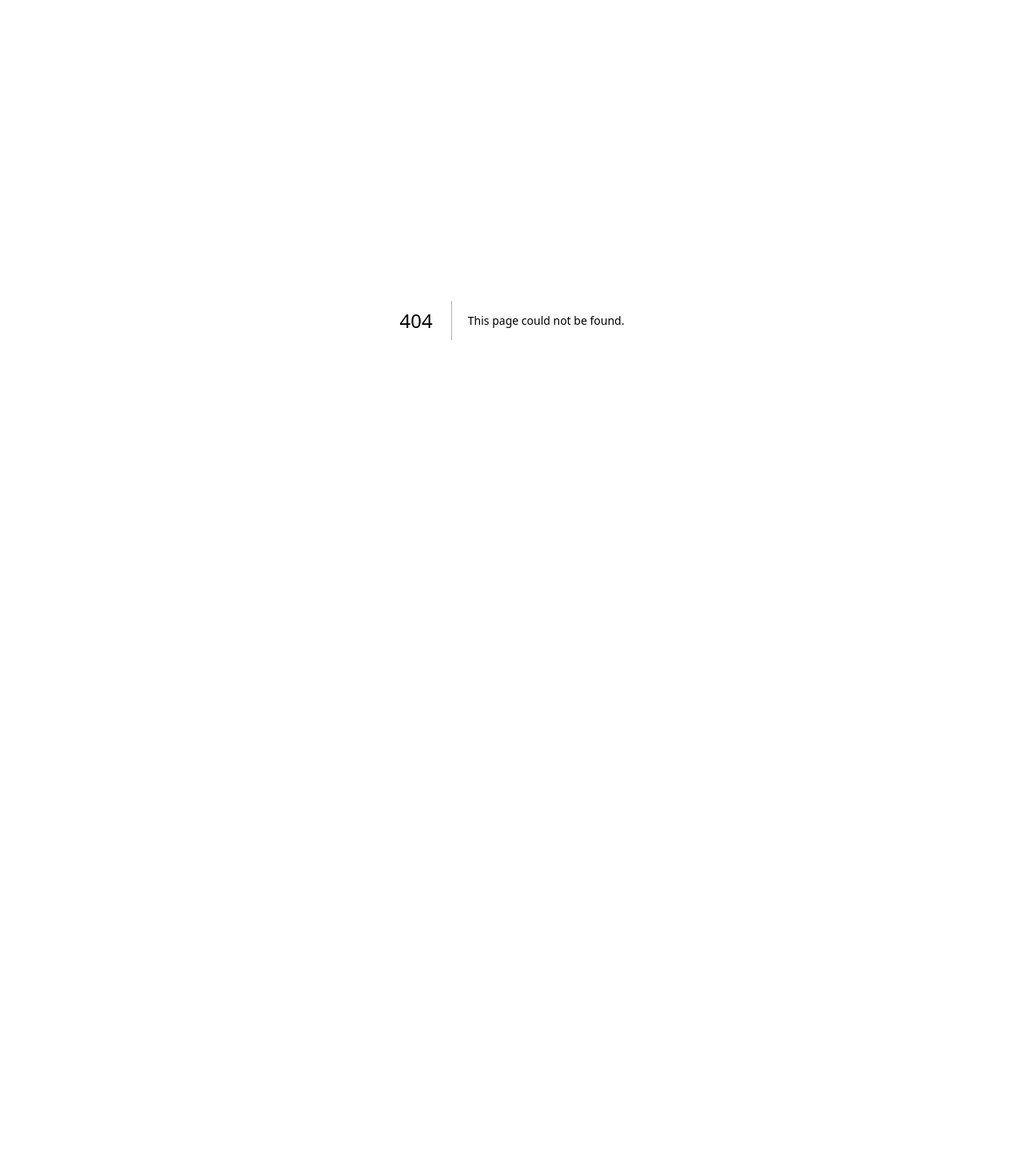
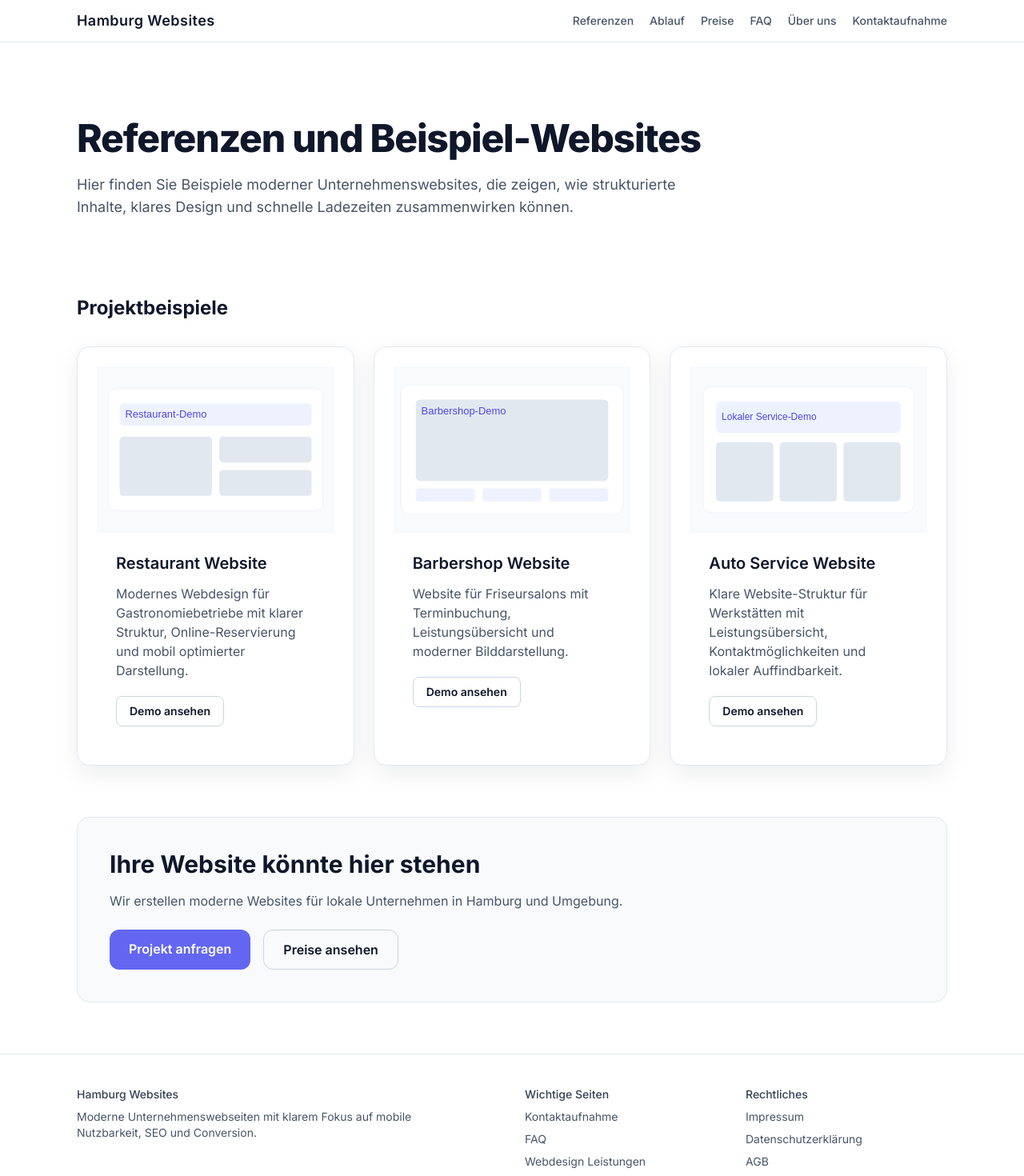
Before and after one commit to VonBismark1871/Hamburg-Website, a Next.js app: page /referenzen in a window 1280 px wide. Before the commit this address had no page. Shown: the top 1470 px of the page at 80% size. Before the commit the page ends 800 px from the top, so only its background shows below. Built offline with nearby package versions, Linux system fonts and the light colour scheme.

Commit message:
Add Referenzen and Ablauf pages and update navigation

```diff
--- a/components/Header.jsx
+++ b/components/Header.jsx
@@ -1,8 +1,10 @@
 import Link from 'next/link';
 
 const navItems = [
+  { href: '/referenzen', label: 'Referenzen' },
+  { href: '/ablauf', label: 'Ablauf' },
+  { href: '/preise', label: 'Preise' },
   { href: '/faq', label: 'FAQ' },
-  { href: '/preise', label: 'Preise' },
   { href: '/ueber-uns', label: 'Über uns' },
   { href: '/kontakt', label: 'Kontaktaufnahme' }
 ];
@@ -10,12 +12,11 @@ const navItems = [
 export default function Header() {
   return (
     <header className="sticky top-0 z-40 border-b border-slate-200/80 bg-white/95 backdrop-blur">
-      <div className="section-container flex items-center justify-between gap-3 py-3 sm:gap-6">
+      <div className="section-container flex items-center justify-between gap-6 py-3">
         <Link href="/" className="text-base font-semibold tracking-wide text-slateBlue sm:text-lg">
           Hamburg Websites
         </Link>
 
-        <div className="flex items-center gap-2 sm:gap-4">
         <nav aria-label="Hauptnavigation" className="hidden items-center gap-5 text-sm text-slate-600 md:flex">
           {navItems.map((item) => (
             <Link key={item.href} href={item.href} className="font-medium transition hover:text-accent">
@@ -23,14 +24,6 @@ export default function Header() {
             </Link>
           ))}
         </nav>
-
-          <Link
-            href="/#portfolio"
-            className="rounded-lg border border-slate-300 px-3 py-2 text-xs font-medium text-slateBlue transition hover:border-accent hover:text-accent sm:text-sm"
-          >
-            Genauer ansehen
-          </Link>
-        </div>
       </div>
 
       <nav aria-label="Mobile Navigation" className="border-t border-slate-200/70 bg-white/95 md:hidden">
--- /dev/null
+++ b/pages/ablauf.js
@@ -0,0 +1,91 @@
+import Link from 'next/link';
+import Footer from '../components/Footer';
+import Header from '../components/Header';
+import SEOHead from '../components/SEOHead';
+
+const steps = [
+  {
+    title: 'Anfrage',
+    text: 'Sie senden uns einige Informationen zu Ihrem Unternehmen, Ihren Leistungen und Ihren Vorstellungen.'
+  },
+  {
+    title: 'Kostenlose Demo-Website',
+    text: 'Auf Basis Ihrer Angaben erstellen wir eine erste Demo-Website, damit Sie Aufbau, Stil und Struktur sehen können.'
+  },
+  {
+    title: 'Abstimmung',
+    text: 'Sie prüfen die Demo-Website und teilen uns Ihre Wünsche und Anpassungen mit.'
+  },
+  {
+    title: 'Umsetzung',
+    text: 'Nach der Abstimmung setzen wir die vollständige Website um und bereiten sie technisch für die Veröffentlichung vor.'
+  },
+  {
+    title: 'Prüfung und Livegang',
+    text: 'Nach Fertigstellung erhalten Sie die Website zur finalen Prüfung. Anschließend wird sie veröffentlicht.'
+  }
+];
+
+export default function AblaufPage() {
+  return (
+    <>
+      <SEOHead
+        title="So läuft die Zusammenarbeit ab"
+        description="Erfahren Sie den klaren und transparenten Ablauf von der Anfrage bis zum Livegang Ihrer neuen Website."
+        path="/ablauf"
+      />
+      <Header />
+      <main>
+        <section className="section-container section-spacing pb-6" aria-labelledby="ablauf-heading">
+          <h1 id="ablauf-heading" className="text-4xl font-extrabold tracking-tight text-slateBlue sm:text-5xl">
+            So läuft die Zusammenarbeit ab
+          </h1>
+          <p className="mt-5 max-w-3xl text-lg text-slate-600">
+            Von der ersten Anfrage bis zur veröffentlichten Website bleibt der Ablauf klar und transparent.
+          </p>
+        </section>
+
+        <section className="section-container pb-16" aria-labelledby="prozess-heading">
+          <h2 id="prozess-heading" className="text-2xl font-bold text-slateBlue">
+            Der Ablauf in 5 Schritten
+          </h2>
+          <ol className="mt-8 grid gap-6 lg:grid-cols-5">
+            {steps.map((step, index) => (
+              <li key={step.title} className="relative rounded-2xl border border-slate-200 bg-white p-6 shadow-soft">
+                <p className="text-sm font-semibold uppercase tracking-wide text-accent">Schritt {index + 1}</p>
+                <h3 className="mt-3 text-lg font-semibold text-slateBlue">{step.title}</h3>
+                <p className="mt-3 text-sm text-slate-600">{step.text}</p>
+              </li>
+            ))}
+          </ol>
+          <p className="mt-6 text-sm font-medium text-slate-600">
+            Eine erste Demo-Website erhalten Sie in der Regel innerhalb weniger Tage.
+          </p>
+        </section>
+
+        <section className="section-container pb-16" aria-labelledby="ablauf-cta-heading">
+          <div className="rounded-2xl border border-slate-200 bg-slate-50 p-8 sm:p-10">
+            <h2 id="ablauf-cta-heading" className="text-2xl font-bold text-slateBlue sm:text-3xl">
+              Bereit für Ihre neue Website?
+            </h2>
+            <p className="mt-4 max-w-2xl text-slate-600">
+              Kontaktieren Sie uns und erhalten Sie eine erste Einschätzung für Ihr Projekt.
+            </p>
+            <div className="mt-6 flex flex-wrap gap-4">
+              <Link href="/kontakt" className="rounded-xl bg-accent px-6 py-3 font-semibold text-white transition hover:bg-indigo-500">
+                Projekt anfragen
+              </Link>
+              <Link
+                href="/preise"
+                className="rounded-xl border border-slate-300 px-6 py-3 font-semibold text-slateBlue transition hover:border-accent hover:text-accent"
+              >
+                Preise ansehen
+              </Link>
+            </div>
+          </div>
+        </section>
+      </main>
+      <Footer />
+    </>
+  );
+}
--- /dev/null
+++ b/pages/referenzen.js
@@ -0,0 +1,96 @@
+import Image from 'next/image';
+import Link from 'next/link';
+import Footer from '../components/Footer';
+import Header from '../components/Header';
+import SEOHead from '../components/SEOHead';
+
+const projects = [
+  {
+    title: 'Restaurant Website',
+    description:
+      'Modernes Webdesign für Gastronomiebetriebe mit klarer Struktur, Online-Reservierung und mobil optimierter Darstellung.',
+    image: '/demo-images/restaurant.svg'
+  },
+  {
+    title: 'Barbershop Website',
+    description:
+      'Website für Friseursalons mit Terminbuchung, Leistungsübersicht und moderner Bilddarstellung.',
+    image: '/demo-images/barbershop.svg'
+  },
+  {
+    title: 'Auto Service Website',
+    description:
+      'Klare Website-Struktur für Werkstätten mit Leistungsübersicht, Kontaktmöglichkeiten und lokaler Auffindbarkeit.',
+    image: '/demo-images/local-service.svg'
+  }
+];
+
+export default function ReferenzenPage() {
+  return (
+    <>
+      <SEOHead
+        title="Referenzen und Beispiel-Websites"
+        description="Beispiele moderner Unternehmenswebsites von Hamburg Websites mit klarer Struktur, modernem Design und schnellen Ladezeiten."
+        path="/referenzen"
+      />
+      <Header />
+      <main>
+        <section className="section-container section-spacing pb-6" aria-labelledby="referenzen-heading">
+          <h1 id="referenzen-heading" className="text-4xl font-extrabold tracking-tight text-slateBlue sm:text-5xl">
+            Referenzen und Beispiel-Websites
+          </h1>
+          <p className="mt-5 max-w-3xl text-lg text-slate-600">
+            Hier finden Sie Beispiele moderner Unternehmenswebsites, die zeigen, wie strukturierte Inhalte, klares Design
+            und schnelle Ladezeiten zusammenwirken können.
+          </p>
+        </section>
+
+        <section className="section-container pb-16" aria-labelledby="projekt-grid-heading">
+          <h2 id="projekt-grid-heading" className="text-2xl font-bold text-slateBlue">
+            Projektbeispiele
+          </h2>
+          <div className="mt-8 grid gap-6 md:grid-cols-2 xl:grid-cols-3">
+            {projects.map((project) => (
+              <article key={project.title} className="card overflow-hidden p-0">
+                <Image src={project.image} alt={project.title} width={700} height={450} className="h-52 w-full object-cover" />
+                <div className="p-6">
+                  <h3 className="text-xl font-semibold text-slateBlue">{project.title}</h3>
+                  <p className="mt-3 text-slate-600">{project.description}</p>
+                  <Link
+                    href="/kontakt"
+                    className="mt-5 inline-flex rounded-lg border border-slate-300 px-4 py-2 text-sm font-semibold text-slateBlue transition hover:border-accent hover:text-accent"
+                  >
+                    Demo ansehen
+                  </Link>
+                </div>
+              </article>
+            ))}
+          </div>
+        </section>
+
+        <section className="section-container pb-16" aria-labelledby="referenzen-cta-heading">
+          <div className="rounded-2xl border border-slate-200 bg-slate-50 p-8 sm:p-10">
+            <h2 id="referenzen-cta-heading" className="text-2xl font-bold text-slateBlue sm:text-3xl">
+              Ihre Website könnte hier stehen
+            </h2>
+            <p className="mt-4 max-w-2xl text-slate-600">
+              Wir erstellen moderne Websites für lokale Unternehmen in Hamburg und Umgebung.
+            </p>
+            <div className="mt-6 flex flex-wrap gap-4">
+              <Link href="/kontakt" className="rounded-xl bg-accent px-6 py-3 font-semibold text-white transition hover:bg-indigo-500">
+                Projekt anfragen
+              </Link>
+              <Link
+                href="/preise"
+                className="rounded-xl border border-slate-300 px-6 py-3 font-semibold text-slateBlue transition hover:border-accent hover:text-accent"
+              >
+                Preise ansehen
+              </Link>
+            </div>
+          </div>
+        </section>
+      </main>
+      <Footer />
+    </>
+  );
+}
```
Lines whose indentation alone changed are shown as unchanged.
